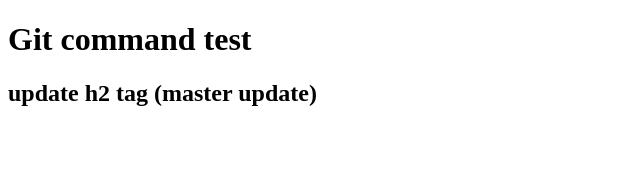
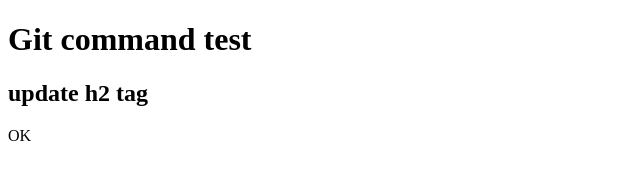
Before and after one commit to oppaho03/_sample, a plain HTML site: page index.html in a window 1280 px wide. Shown: the whole page, without its empty margins (0-640 px from the left). Drawn offline with Linux system fonts and the light colour scheme.

Commit message:
pull test code

```diff
--- a/index.html
+++ b/index.html
@@ -10,7 +10,9 @@
 
     <h1> Git command test </h1>
 
-    <h2> update h2 tag (master update) </h2>
+    <h2> update h2 tag</h2>
+
+    <nav>OK</nav>
 
 </body>
 </html>
```
